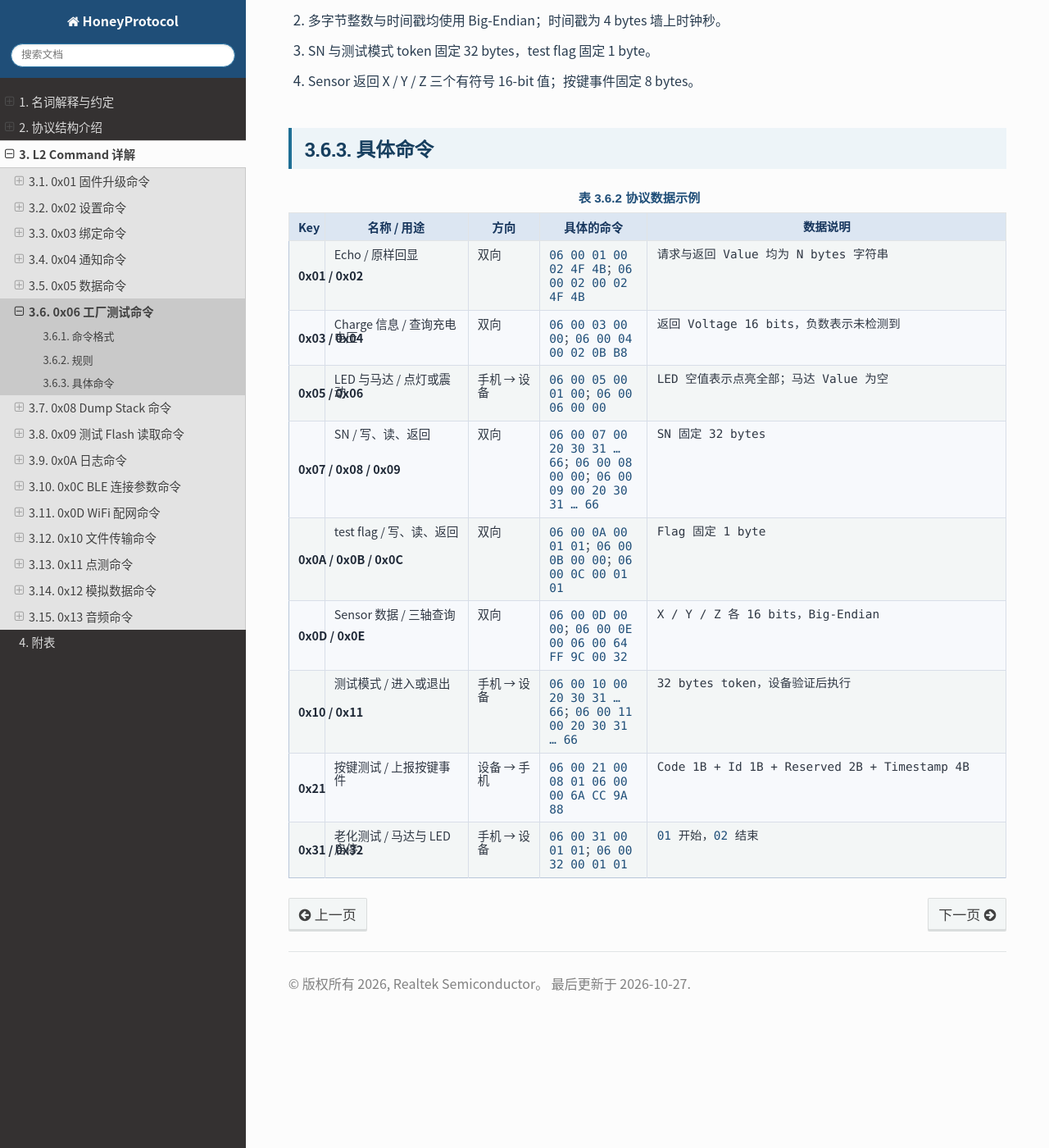
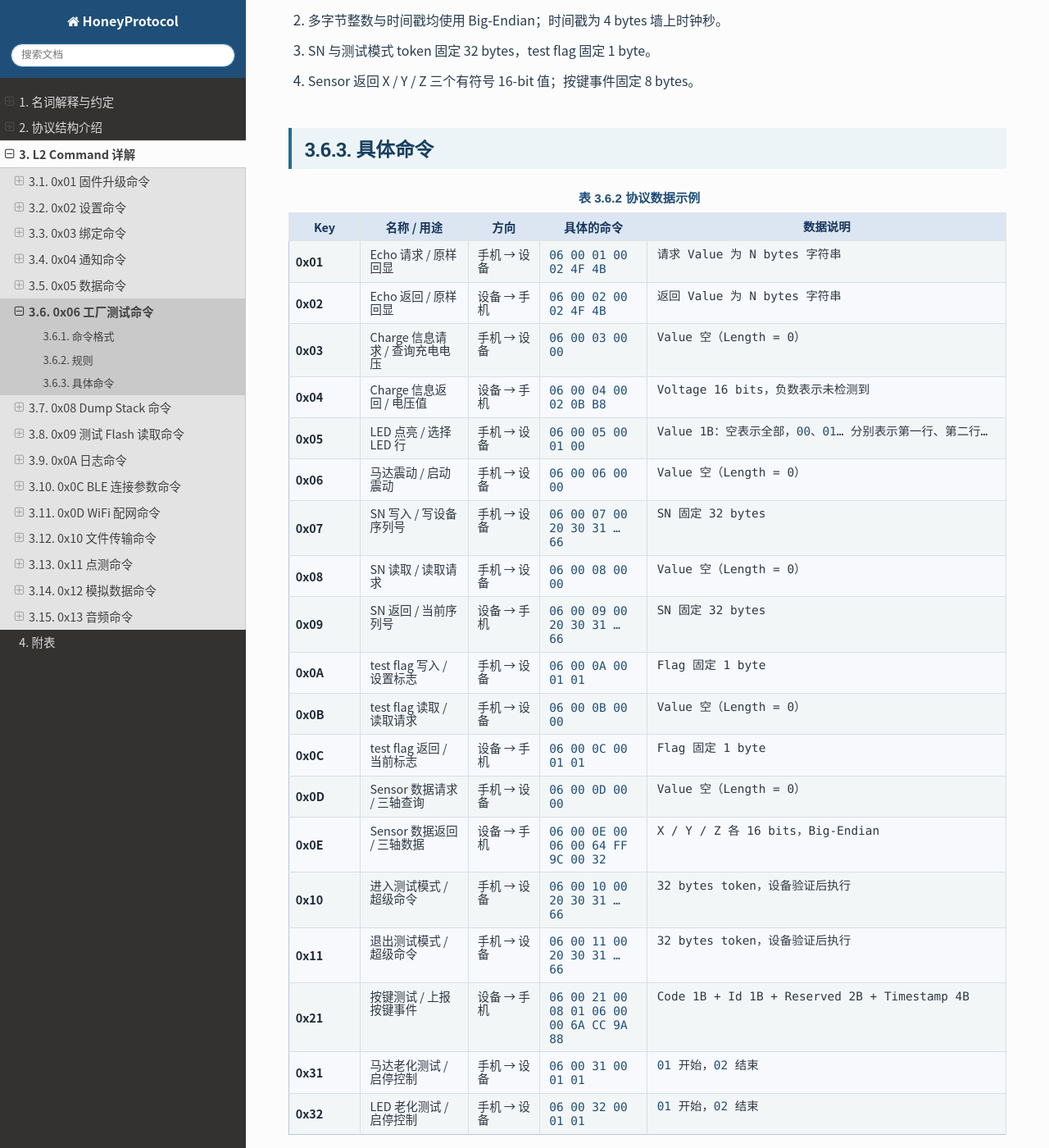
Before and after one commit to realmcu/HoneyProtocol, a Sphinx documentation site: the page built from docs/protocol/0x06-factory-test.rst, in a window 1280 px wide and 1400 px high, scrolled down 665 px. Shown: the whole window at 82% size. Built offline with Sphinx 7.4.7 and the Read the Docs theme 3.1.0, drawn with Linux system fonts in a browser that asks for light colours.

Commit message:
docs: fix command table layout and split keys

```diff
--- a/docs/_static/custom.css
+++ b/docs/_static/custom.css
@@ -181,8 +181,26 @@ body {
 .rst-content table.protocol-table.command-detail th:nth-child(1),
 .rst-content table.protocol-table.command-detail td:nth-child(1) {
   overflow-wrap: normal;
-  white-space: nowrap;
-  word-break: keep-all;
+  padding-right: 0.5rem;
+  padding-left: 0.5rem;
+  white-space: normal;
+  word-break: normal;
+}
+
+.rst-content table.protocol-table.command-detail.columns-5 col:first-child {
+  width: 10% !important;
+}
+
+.rst-content table.protocol-table.command-detail.columns-5 col:nth-child(2) {
+  width: 15% !important;
+}
+
+.rst-content table.protocol-table.command-detail.columns-6 col:first-child {
+  width: 7% !important;
+}
+
+.rst-content table.protocol-table.command-detail.columns-6 col:nth-child(3) {
+  width: 15% !important;
 }
 
 .rst-content table.protocol-table.command-detail th:nth-child(2),
@@ -622,6 +640,26 @@ body {
   }
 }
 
+@media screen and (max-width: 1279px) {
+  .rst-content .wy-table-responsive,
+  .rst-content .table-wrapper {
+    overflow-x: auto;
+    -webkit-overflow-scrolling: touch;
+  }
+
+  .rst-content table.protocol-table.columns-4 {
+    min-width: 620px;
+  }
+
+  .rst-content table.protocol-table.columns-5 {
+    min-width: 760px;
+  }
+
+  .rst-content table.protocol-table.columns-6 {
+    min-width: 900px;
+  }
+}
+
 @media screen and (max-width: 767px) {
   .bd-main .bd-content,
   .wy-nav-content {
@@ -665,24 +703,6 @@ body {
     margin-top: 1.65rem;
     padding-left: 0.5rem;
     font-size: 1rem;
-  }
-
-  .rst-content .wy-table-responsive,
-  .rst-content .table-wrapper {
-    overflow-x: auto;
-    -webkit-overflow-scrolling: touch;
-  }
-
-  .rst-content table.protocol-table.columns-4 {
-    min-width: 620px;
-  }
-
-  .rst-content table.protocol-table.columns-5 {
-    min-width: 760px;
-  }
-
-  .rst-content table.protocol-table.columns-6 {
-    min-width: 900px;
   }
 
   .rst-content table.packet-table {
--- a/docs/protocol/0x06-factory-test.rst
+++ b/docs/protocol/0x06-factory-test.rst
@@ -53,48 +53,98 @@
      - 方向
      - 具体的命令
      - 数据说明
-   * - 0x01 / 0x02
-     - Echo / 原样回显
-     - 双向
-     - ``06 00 01 00 02 4F 4B``；``06 00 02 00 02 4F 4B``
-     - 请求与返回 Value 均为 N bytes 字符串
-   * - 0x03 / 0x04
-     - Charge 信息 / 查询充电电压
-     - 双向
-     - ``06 00 03 00 00``；``06 00 04 00 02 0B B8``
-     - 返回 Voltage 16 bits，负数表示未检测到
-   * - 0x05 / 0x06
-     - LED 与马达 / 点灯或震动
+   * - 0x01
+     - Echo 请求 / 原样回显
      - 手机 → 设备
-     - ``06 00 05 00 01 00``；``06 00 06 00 00``
-     - LED 空值表示点亮全部；马达 Value 为空
-   * - 0x07 / 0x08 / 0x09
-     - SN / 写、读、返回
-     - 双向
-     - ``06 00 07 00 20 30 31 … 66``；``06 00 08 00 00``；``06 00 09 00 20 30 31 … 66``
+     - ``06 00 01 00 02 4F 4B``
+     - 请求 Value 为 N bytes 字符串
+   * - 0x02
+     - Echo 返回 / 原样回显
+     - 设备 → 手机
+     - ``06 00 02 00 02 4F 4B``
+     - 返回 Value 为 N bytes 字符串
+   * - 0x03
+     - Charge 信息请求 / 查询充电电压
+     - 手机 → 设备
+     - ``06 00 03 00 00``
+     - Value 空（Length = 0）
+   * - 0x04
+     - Charge 信息返回 / 电压值
+     - 设备 → 手机
+     - ``06 00 04 00 02 0B B8``
+     - Voltage 16 bits，负数表示未检测到
+   * - 0x05
+     - LED 点亮 / 选择 LED 行
+     - 手机 → 设备
+     - ``06 00 05 00 01 00``
+     - Value 1B：空表示全部，``00``、``01``… 分别表示第一行、第二行…
+   * - 0x06
+     - 马达震动 / 启动震动
+     - 手机 → 设备
+     - ``06 00 06 00 00``
+     - Value 空（Length = 0）
+   * - 0x07
+     - SN 写入 / 写设备序列号
+     - 手机 → 设备
+     - ``06 00 07 00 20 30 31 … 66``
      - SN 固定 32 bytes
-   * - 0x0A / 0x0B / 0x0C
-     - test flag / 写、读、返回
-     - 双向
-     - ``06 00 0A 00 01 01``；``06 00 0B 00 00``；``06 00 0C 00 01 01``
+   * - 0x08
+     - SN 读取 / 读取请求
+     - 手机 → 设备
+     - ``06 00 08 00 00``
+     - Value 空（Length = 0）
+   * - 0x09
+     - SN 返回 / 当前序列号
+     - 设备 → 手机
+     - ``06 00 09 00 20 30 31 … 66``
+     - SN 固定 32 bytes
+   * - 0x0A
+     - test flag 写入 / 设置标志
+     - 手机 → 设备
+     - ``06 00 0A 00 01 01``
      - Flag 固定 1 byte
-   * - 0x0D / 0x0E
-     - Sensor 数据 / 三轴查询
-     - 双向
-     - ``06 00 0D 00 00``；``06 00 0E 00 06 00 64 FF 9C 00 32``
+   * - 0x0B
+     - test flag 读取 / 读取请求
+     - 手机 → 设备
+     - ``06 00 0B 00 00``
+     - Value 空（Length = 0）
+   * - 0x0C
+     - test flag 返回 / 当前标志
+     - 设备 → 手机
+     - ``06 00 0C 00 01 01``
+     - Flag 固定 1 byte
+   * - 0x0D
+     - Sensor 数据请求 / 三轴查询
+     - 手机 → 设备
+     - ``06 00 0D 00 00``
+     - Value 空（Length = 0）
+   * - 0x0E
+     - Sensor 数据返回 / 三轴数据
+     - 设备 → 手机
+     - ``06 00 0E 00 06 00 64 FF 9C 00 32``
      - X / Y / Z 各 16 bits，Big-Endian
-   * - 0x10 / 0x11
-     - 测试模式 / 进入或退出
+   * - 0x10
+     - 进入测试模式 / 超级命令
      - 手机 → 设备
-     - ``06 00 10 00 20 30 31 … 66``；``06 00 11 00 20 30 31 … 66``
+     - ``06 00 10 00 20 30 31 … 66``
+     - 32 bytes token，设备验证后执行
+   * - 0x11
+     - 退出测试模式 / 超级命令
+     - 手机 → 设备
+     - ``06 00 11 00 20 30 31 … 66``
      - 32 bytes token，设备验证后执行
    * - 0x21
      - 按键测试 / 上报按键事件
      - 设备 → 手机
      - ``06 00 21 00 08 01 06 00 00 6A CC 9A 88``
      - Code 1B + Id 1B + Reserved 2B + Timestamp 4B
-   * - 0x31 / 0x32
-     - 老化测试 / 马达与 LED 启停
+   * - 0x31
+     - 马达老化测试 / 启停控制
      - 手机 → 设备
-     - ``06 00 31 00 01 01``；``06 00 32 00 01 01``
+     - ``06 00 31 00 01 01``
      - ``01`` 开始，``02`` 结束
+   * - 0x32
+     - LED 老化测试 / 启停控制
+     - 手机 → 设备
+     - ``06 00 32 00 01 01``
+     - ``01`` 开始，``02`` 结束
```
Also changed, not shown: 1 other file.
